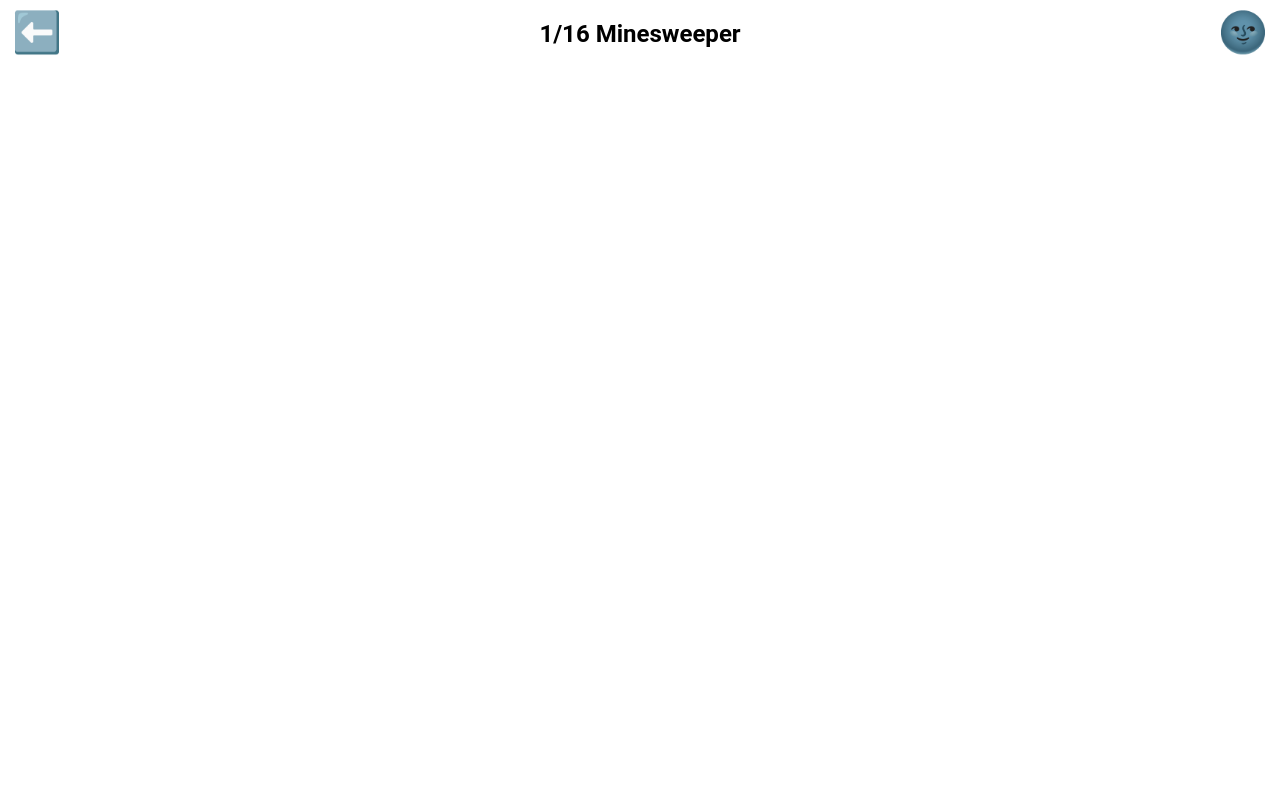
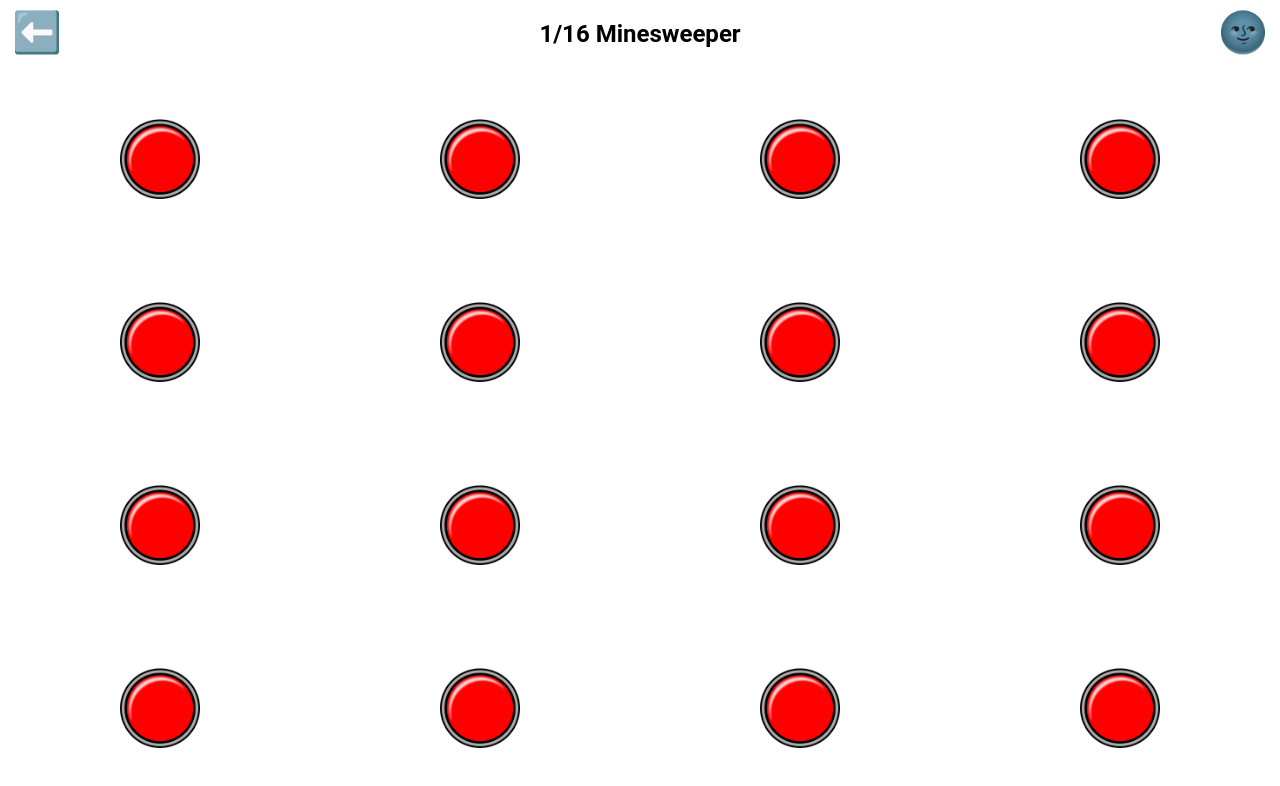
Before and after one commit to DanielFaour/drikkings, a React (Vite) app in the folder drikkings/: page /games/game1 in a window 1280 px wide. Shown: the top 786 px of the page. Built offline with nearby package versions, Linux system fonts and the light colour scheme.

Commit message:
added buttons to game1

```diff
--- a/drikkings/src/App.css
+++ b/drikkings/src/App.css
@@ -1,4 +1,4 @@
-body {
+html, body {
   font-family: "Roboto", sans-serif;
   color-scheme: light dark;
   color: black;
@@ -9,6 +9,10 @@ body {
   -webkit-font-smoothing: antialiased;
   -moz-osx-font-smoothing: grayscale;
   transition: 0.05s;
+
+  -webkit-user-select: none; /* Safari */
+  -ms-user-select: none; /* IE 10 and IE 11 */
+  user-select: none; /* Standard syntax */
 
   margin: 0;
   padding: 0;
@@ -109,7 +113,7 @@ body {
 }
 
 .footer {
-  margin-top: 1rem;
+  margin-top: 1.5rem;
   text-align: center;
   font-size: 1rem;
   background-color: #242424;
--- a/drikkings/src/App.jsx
+++ b/drikkings/src/App.jsx
@@ -19,7 +19,7 @@ function App() {
         <div className="title">
           <h1>🍻</h1>
           <h2>drikkings.no</h2>
-          <p>Drikkelekene får små grupper,
+          <p>Drikkelekene for små grupper,
             <br />
             perfekt til vors eller pubben!
           </p>
--- a/drikkings/src/components/GamesCards.jsx
+++ b/drikkings/src/components/GamesCards.jsx
@@ -6,7 +6,7 @@ function GamesCards() {
   const navigate = useNavigate();
   const Button = ({ label, border, bg, text, onClick }) => {
     return (
-      <button onClick={onClick} style={{ "--btn-border": border, "--btn-bg": bg, "--btn-text": text }}>
+      <button className='menu_btn' onClick={onClick} style={{ "--btn-border": border, "--btn-bg": bg, "--btn-text": text }}>
         {label}
       </button>
     );
--- a/drikkings/src/components/games/Game1.jsx
+++ b/drikkings/src/components/games/Game1.jsx
@@ -1,12 +1,36 @@
 import { useNavigate } from 'react-router-dom';
+import { useState } from 'react';
+import './g_styles/game1.css';
 
 function Game1() {
-  const navigate = useNavigate(); // ✅ Make sure this is inside the component
+  const navigate = useNavigate();
+
+  const [buttonStates, setButtonStates] = useState(new Array(16).fill(false));
+
+  const buttonClickState = (i) => {
+    setButtonStates((prevStates) =>
+      prevStates.map((state, index) => (index === i ? !state : state))
+    );
+  };
 
   return (
-    <div className="game" id="ms_game">
+    <div className="game" id="game1">
       <button id="btnReturn" onClick={() => navigate('/')}>⬅️</button>
       <h2>1/16 Minesweeper</h2>
+
+      <div className="game1Container">
+        {
+          buttonStates.map((isClicked, i) => (
+            <div className="button" key={i}>
+              <button
+                id={"game1Button" + i}
+                className={`game1Button ${isClicked ? 'clicked' : ''}`}
+                onClick={() => buttonClickState(i)}
+              ></button>
+            </div>
+          ))
+        }
+      </div>
     </div>
   );
 }
--- /dev/null
+++ b/drikkings/src/components/games/g_styles/game1.css
@@ -0,0 +1,49 @@
+#game1 {
+}
+
+.game1Container {
+  display: grid;
+  grid-template-columns: repeat(4, 1fr);
+  grid-template-rows: repeat(4, 1fr);
+
+  width: 100%;
+  height: 100%;
+
+  place-items: center; /* Centers the grid */
+  overflow:hidden;
+}
+
+.game1Button {
+  all: unset; /* Removes all default button styles */
+  display: flex;
+  align-items: center;
+  justify-content: center;
+
+  width: 5rem;
+  height: 5rem;
+  min-width: 0;
+  min-height: 0;
+
+  background: url("../g_assets/b_untapped.png") no-repeat center center;
+  background-size: contain;
+  background-position: center;
+
+  cursor: pointer;
+}
+
+.game1Button.clicked {
+  background-image: url("../g_assets/b_tapped.png");
+}
+
+.game1Button:hover,
+.game1Button:active {
+  filter: brightness(0.85);
+}
+
+/* @media (min-width: 500px) {
+  .game1Button {
+    width: 4rem;
+    height: 4rem;
+  }
+
+} */
--- a/drikkings/src/components/styles/buttons.css
+++ b/drikkings/src/components/styles/buttons.css
@@ -7,7 +7,7 @@
 }
 
 /* Default button styles */
-.container button {
+.menu_btn {
   width: 100%;
   height: 3.5rem;
   font-size: 1.5em;
@@ -22,24 +22,38 @@
 }
 
 /* Hover & Active Effects */
-button:hover,
-button:active {
+#btnInfo:hover,
+#btnInfo:active,
+#btnTheme:hover,
+#btnTheme:active,
+#btnReturn:hover,
+#btnReturn:active,
+.menu_btn:hover,
+.menu_btn:active {
   filter: brightness(0.85);
 }
 
 /* Dark Mode */
-.dark .container button {
+.dark .menu_btn {
   background-color: #242424;
   color: rgba(255, 255, 255, 0.9);
 }
 
 @media only screen and (max-width: 600px) {
-  button:hover,
-  button:active {
+  #btnInfo:hover,
+  #btnInfo:active,
+  #btnTheme:hover,
+  #btnTheme:active,
+  #btnReturn:hover,
+  #btnReturn:active,
+  .menu_btn:hover,
+  .menu_btn:active {
     filter: brightness(1);
   }
-
-  button:active {
+  #btnInfo:active,
+  #btnTheme:active,
+  #btnReturn:active,
+  .menu_btn:active {
     filter: brightness(0.85);
   }
 }
--- a/drikkings/src/components/styles/mainGame.css
+++ b/drikkings/src/components/styles/mainGame.css
@@ -10,6 +10,7 @@
     text-align: center;
     flex-direction: column;
     background-color: #ffffff;
+    overflow:hidden;
   }
 
   .dark .game {
```
